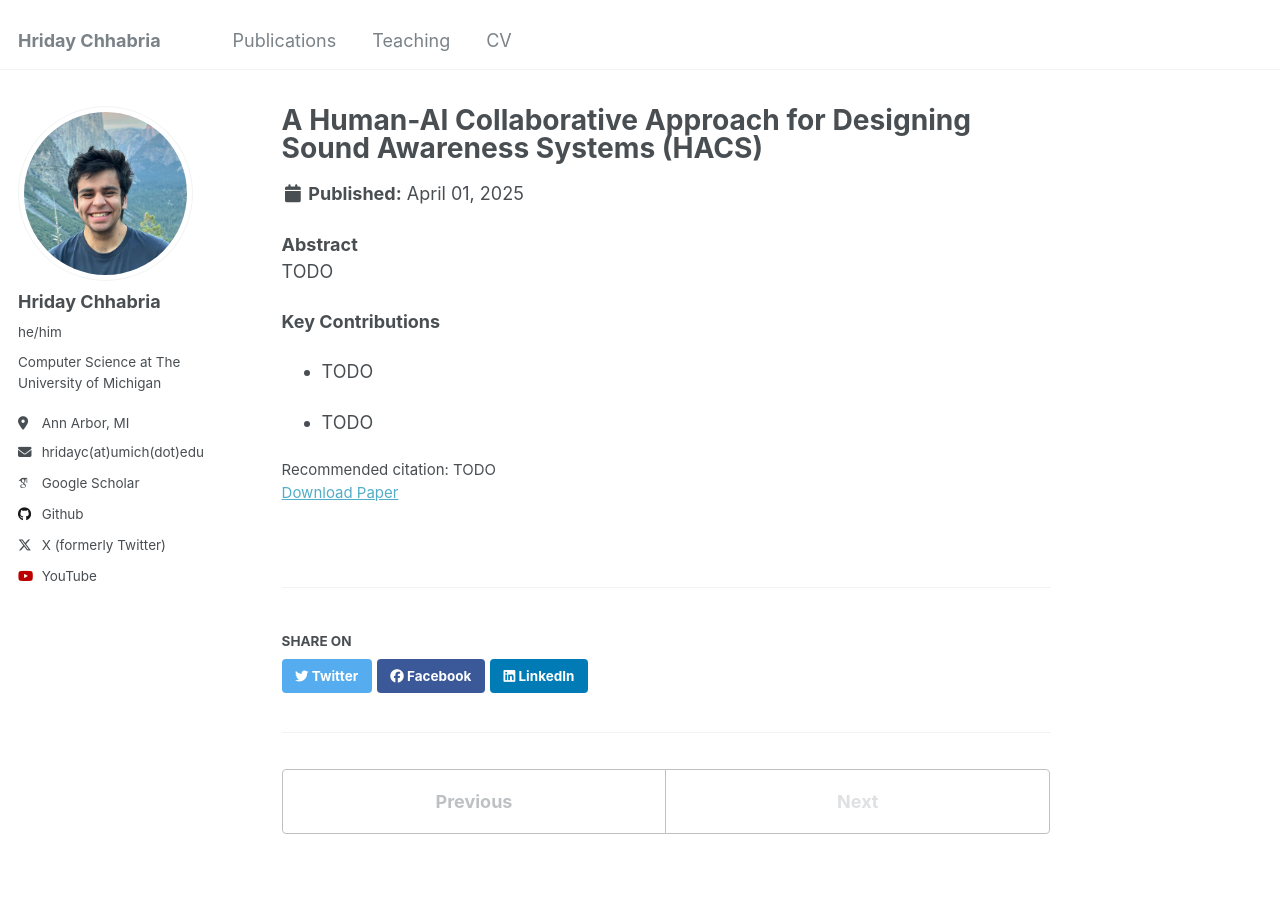
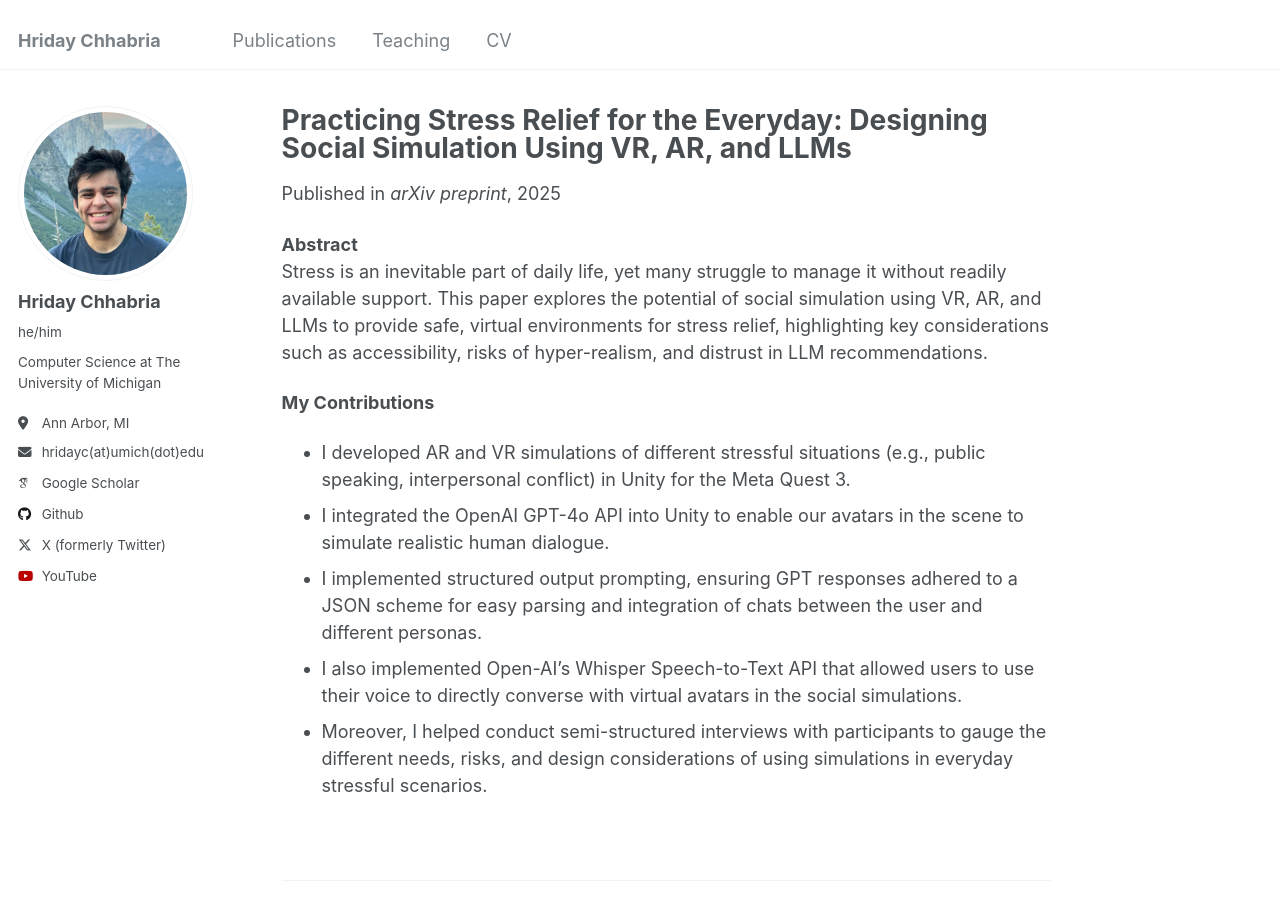
Before and after one commit to hridayc7/hridayc7.github.io, a Jekyll site: the page built from _publications/2025-simulus-design-study.md, in a window 1280 px wide and 900 px high. Built offline with Jekyll 4.4.1, drawn with Linux system fonts in a browser that asks for light colours; some web fonts are replaced.

Commit message:
Design Study About Page Updated

```diff
--- a/_publications/2025-simulus-design-study.md
+++ b/_publications/2025-simulus-design-study.md
@@ -1,19 +1,21 @@
 ---
-title: "A Human-AI Collaborative Approach for Designing Sound Awareness Systems (HACS)"
+title: "Practicing Stress Relief for the Everyday: Designing Social Simulation Using VR, AR, and LLMs"
 collection: publications
 # category: manuscripts
 permalink: /publication/2025-simulus-design-study
-excerpt: 'TODO'
+excerpt: 'This paper explores the possibility of using social simulations as a safe, virtual environment to practice stress relief in everyday stressful situations.'
 date: 2025-04-01
-# venue: 'TODO'
-paperurl: '/files/TODO.pdf'
-citation: 'TODO'
+venue: 'arXiv preprint'
+paperurl: 'https://doi.org/10.48550/arXiv.2410.01672'
+# citation: 'TODO'
 ---
 
 **Abstract**
-TODO
+Stress is an inevitable part of daily life, yet many struggle to manage it without readily available support. This paper explores the potential of social simulation using VR, AR, and LLMs to provide safe, virtual environments for stress relief, highlighting key considerations such as accessibility, risks of hyper-realism, and distrust in LLM recommendations.
 
-**Key Contributions**
-- TODO
-
-- TODO
+**My Contributions**
+- I developed AR and VR simulations of different stressful situations (e.g., public speaking, interpersonal conflict) in Unity for the Meta Quest 3.
+- I integrated the OpenAI GPT-4o API into Unity to enable our avatars in the scene to simulate realistic human dialogue.
+- I implemented structured output prompting, ensuring GPT responses adhered to a JSON scheme for easy parsing and integration of chats between the user and different personas.
+- I also implemented Open-AI’s Whisper Speech-to-Text API that allowed users to use their voice to directly converse with virtual avatars in the social simulations.
+- Moreover, I helped conduct semi-structured interviews with participants to gauge the different needs, risks, and design considerations of using simulations in everyday stressful scenarios.
```
Also changed, not shown: _pages/publications.md (+1 -2 lines).
